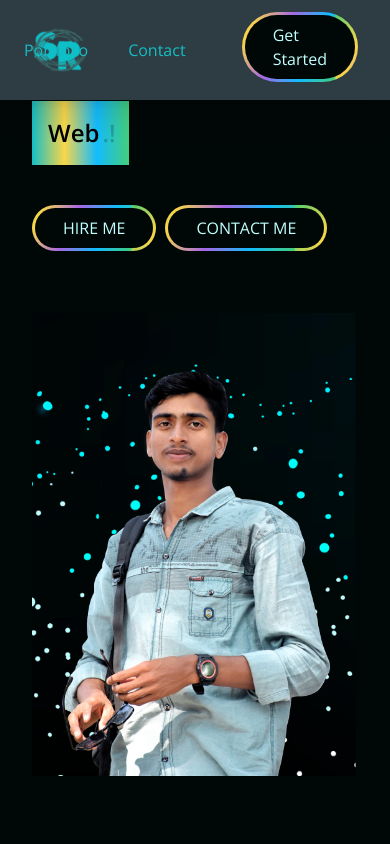
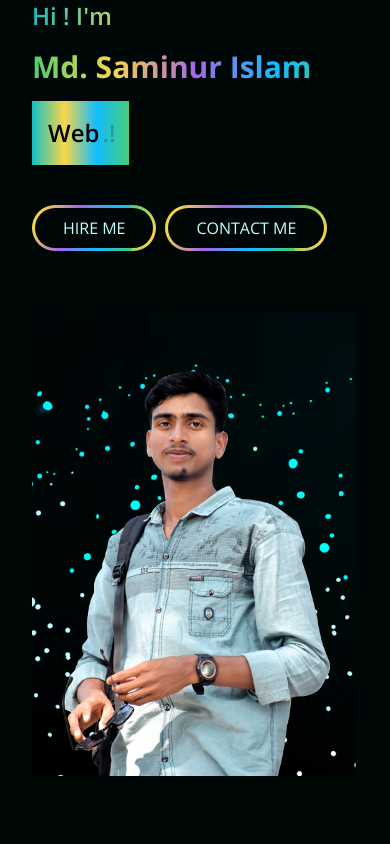
Before and after one commit to dev-saminur/sr-my-portfolio, a Next.js app: page / in a window 390 px wide. Shown: the top 844 px of the page. Built offline with nearby package versions, Linux system fonts and the light colour scheme.

Commit message:
Update index.js

```diff
--- a/src/components/Navbar/index.js
+++ b/src/components/Navbar/index.js
@@ -13,7 +13,7 @@ import Buttons from "../Buttons/Button";
 const Navbar = () => {
   return (
     <>
-      <div className="fixed top-0 left-0 right-0  bg-[#000] z-50 shadow-xl">
+      <div className="hidden md:block fixed top-0 left-0 right-0  bg-[#000] z-50 shadow-xl">
         <div className="bg-gray py-3">
           <Container>
             <Flex className="items-center justify-between">
```
